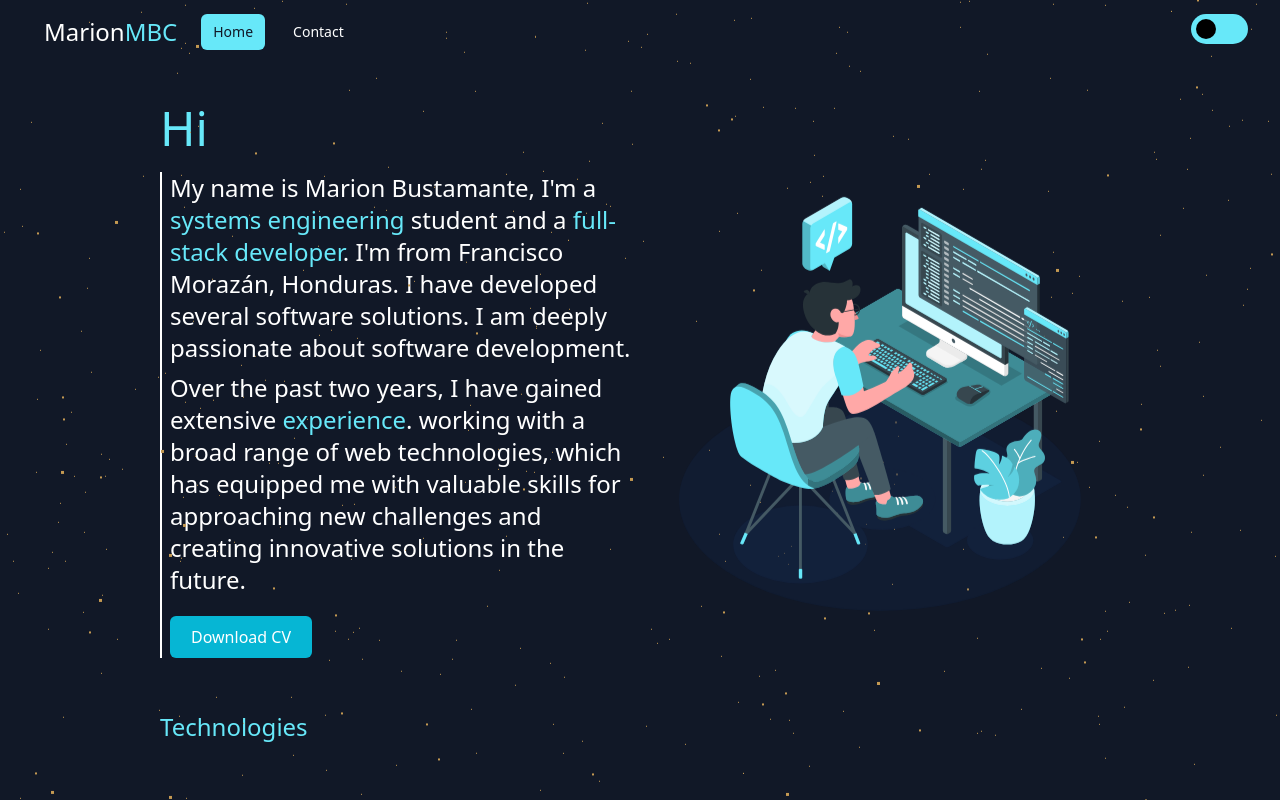
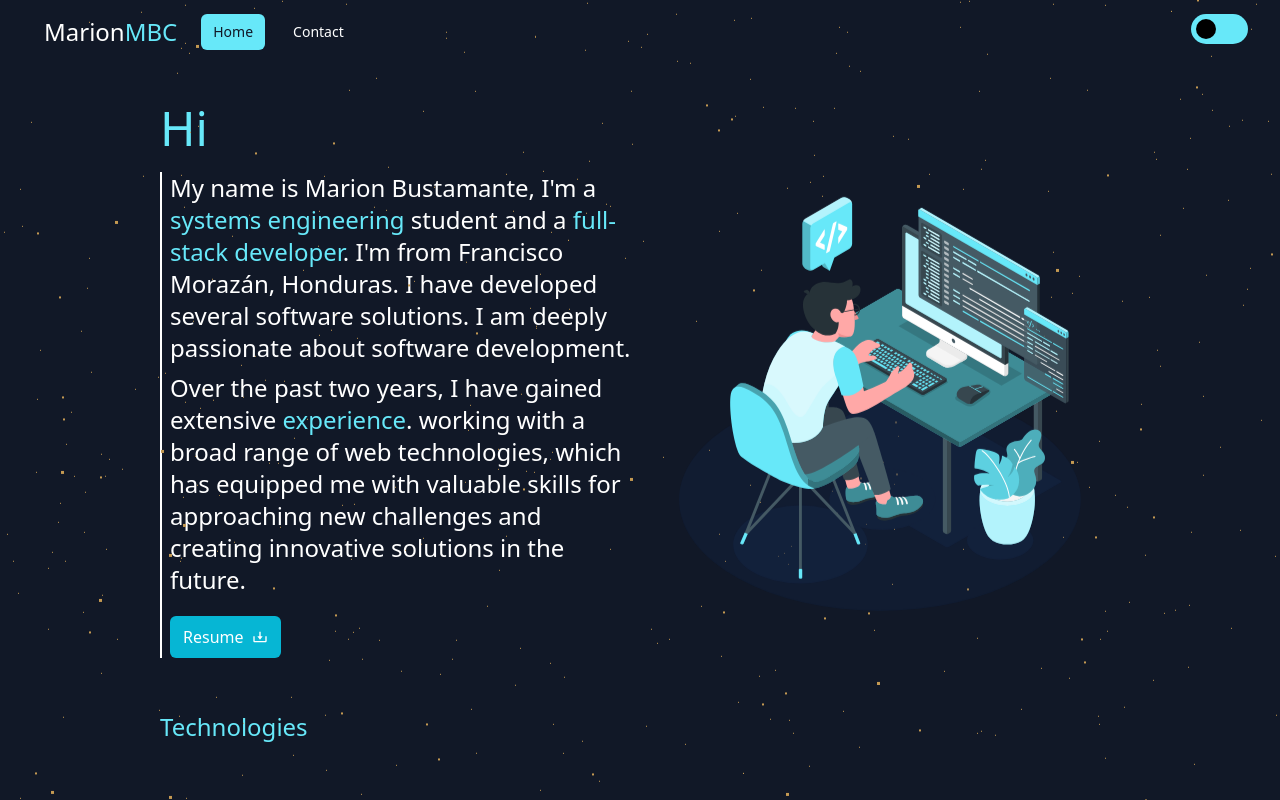
Before and after one commit to MarionMBC/next_portfolio_multileng, a Next.js app: page / in a window 1280 px wide. Shown: the top 800 px of the page. Built offline with nearby package versions, Linux system fonts and the light colour scheme.

Commit message:
Cv download

```diff
--- a/src/app/page.tsx
+++ b/src/app/page.tsx
@@ -13,7 +13,7 @@ import {
   DiPython,
   DiReact,
 } from 'react-icons/di'
-import {BiLogoRedux} from 'react-icons/bi'
+import {BiDownload, BiLogoRedux} from 'react-icons/bi'
 
 
 import {SiFirebase, SiGithub, SiLinkedin, SiTailwindcss} from 'react-icons/si'
@@ -59,9 +59,13 @@ export default function Home() {
               <div className='mt-5 relative'>
                 <button
                   onClick={downloadPDF}
-                  className='items-center justify-center px-5 py-2 border border-transparent text-base font-medium rounded-md text-white bg-cyan-500 hover:bg-cyan-700 cursor-pointer'
+                  className='flex space-x-2 items-center justify-center px-3 py-2 border border-transparent text-base font-medium rounded-md text-white bg-cyan-500 hover:bg-cyan-700 cursor-pointer'
                 >
-                  Download CV
+                  <p>
+                    Resume
+                  </p>
+                  <BiDownload className='inline-block ms-2'/>
+
                 </button>
               </div>
             </section>
```
